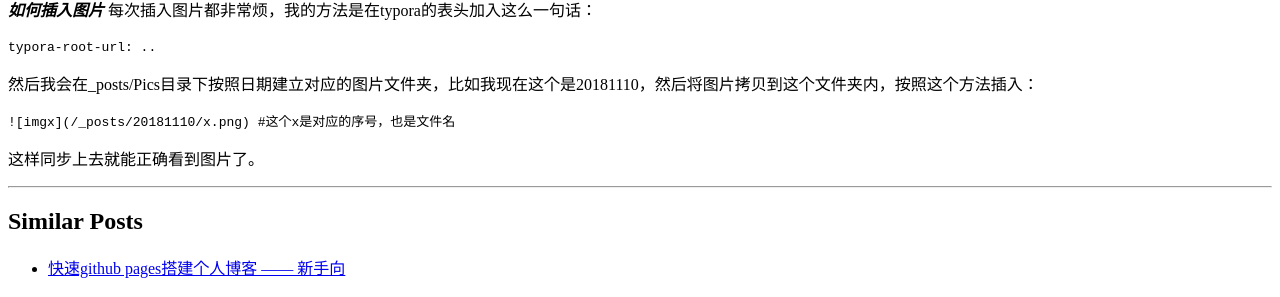
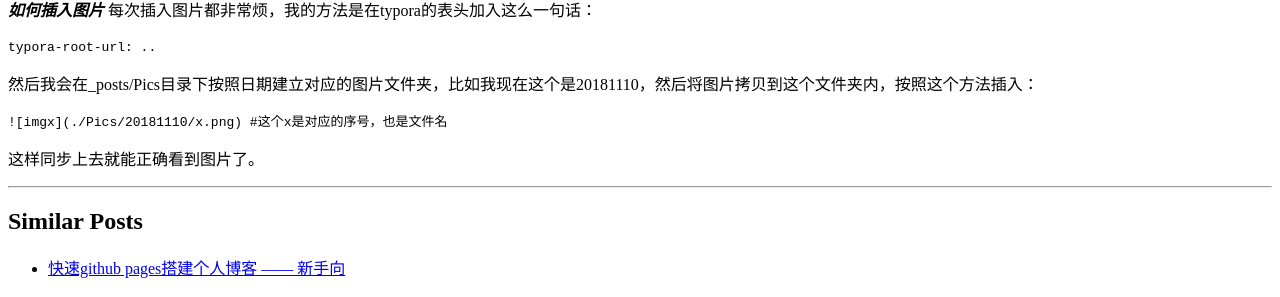
Before and after one commit to stogqy/stogqy.github.io, a Jekyll site: the page built from _posts/2018-11-10-SomePresetupWorks.md, in a window 1280 px wide. Shown: the part 1248-1545 px from the top of the page. Built offline with Jekyll 4.4.1, drawn with Linux system fonts in a browser that asks for light colours; comment, search, counter and statistics services are not loaded; a style sheet for code colours, icons or effects is not loaded; some of the changed lines change nothing that is shown.

Commit message:
Update 2018-11-10-SomePresetupWorks.md

```diff
--- a/_posts/2018-11-10-SomePresetupWorks.md
+++ b/_posts/2018-11-10-SomePresetupWorks.md
@@ -62,6 +62,6 @@ Clone项目到本地：
 
 然后我会在_posts/Pics目录下按照日期建立对应的图片文件夹，比如我现在这个是20181110，然后将图片拷贝到这个文件夹内，按照这个方法插入：
 
-`![imgx](/_posts/20181110/x.png)	#这个x是对应的序号，也是文件名`
+`![imgx](./Pics/20181110/x.png)	#这个x是对应的序号，也是文件名`
 
 这样同步上去就能正确看到图片了。
```
